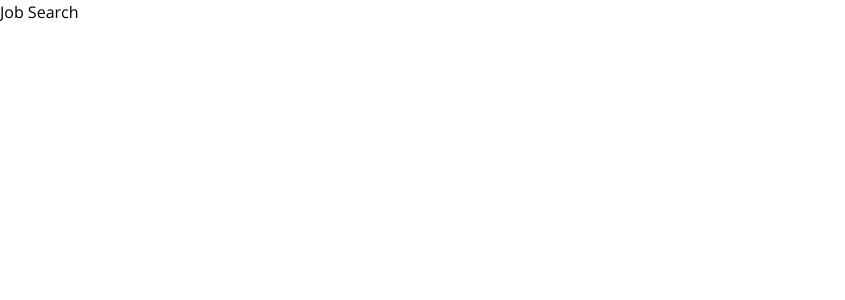
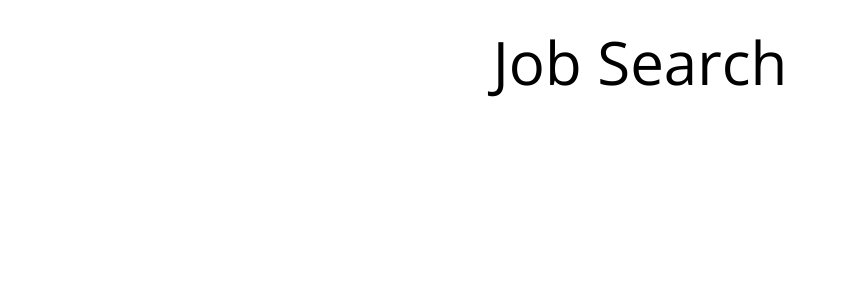
Before and after one commit to AngelCruzL/job-search, a Vue app: page / in a window 1280 px wide. Shown: the top 300 px of the page, without its empty margins (0-845 px from the left). Built offline with nearby package versions, Linux system fonts and the light colour scheme.

Commit message:
Add tailwind prettier plugin

```diff
--- a/package.json
+++ b/package.json
@@ -24,6 +24,7 @@
     "jsdom": "^22.1.0",
     "postcss": "8.4.27",
     "prettier": "^3.0.0",
+    "prettier-plugin-tailwindcss": "0.4.1",
     "tailwindcss": "3.3.3",
     "vite": "^4.4.6",
     "vitest": "^0.33.0"
--- a/src/App.vue
+++ b/src/App.vue
@@ -2,7 +2,7 @@
 
 <template>
   <header>
-    <h1>Job Search</h1>
+    <h1 class="mt-8 text-center text-6xl">Job Search</h1>
   </header>
 </template>
 
```
Also changed, not shown: .prettierrc.json, 1 other file (tests, documents, lock files or other folders).
